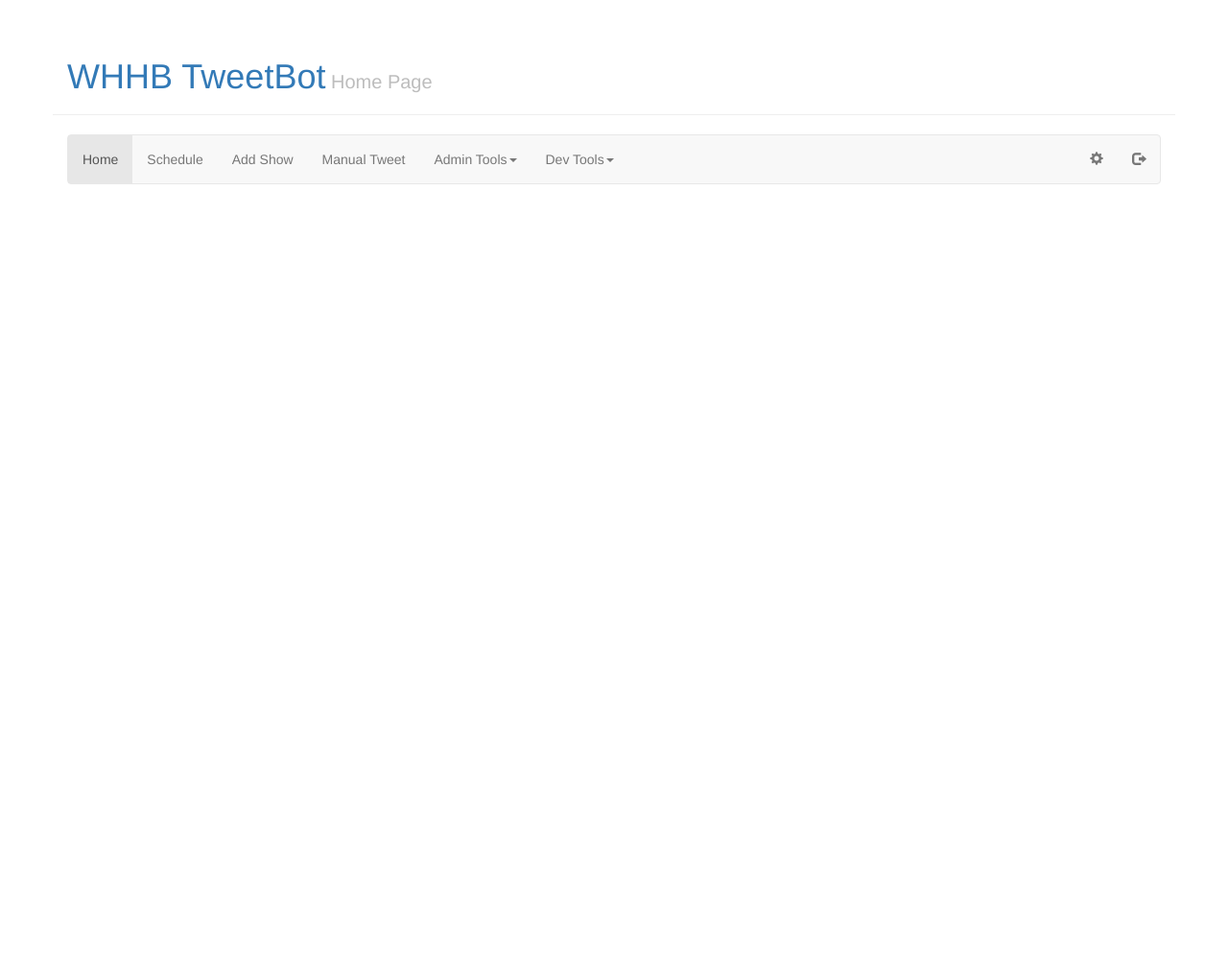
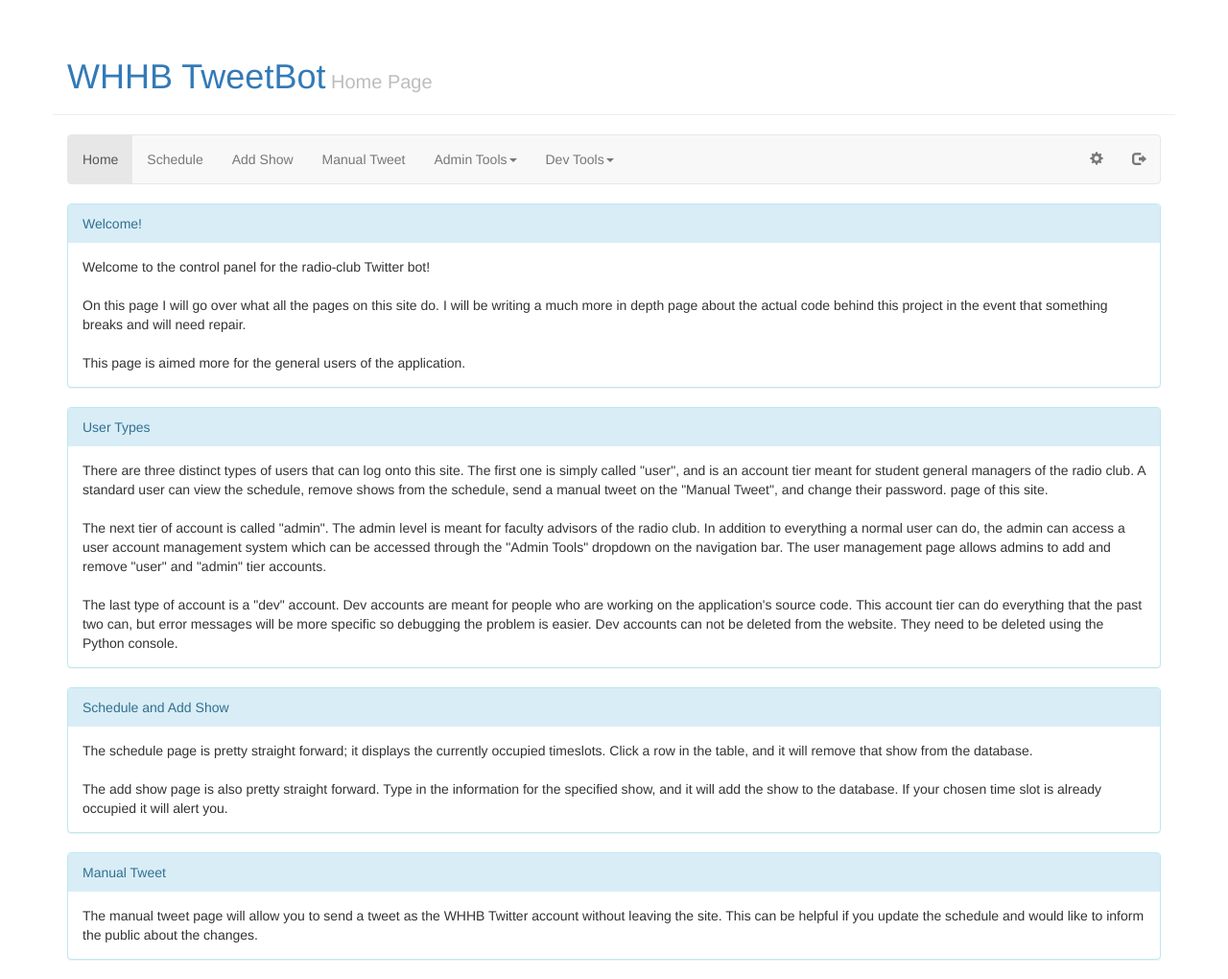
Before and after one commit to naliuj/WHHB-Twitter-Bot, a Flask app: page / in a window 1280 px wide. Shown: the whole page at 96% size. Before the commit the page ends 192 px from the top, so only its background shows below. Run offline with Flask 2, Linux system fonts and the light colour scheme; the visitor is signed in with stand-in values (Sample User, id 1); some libraries are stand-ins or nearby versions.

Commit message:
updated index.html

```diff
--- a/templates/index.html
+++ b/templates/index.html
@@ -3,4 +3,54 @@
 {% for message in get_flashed_messages() %}
 <div class="alert alert-info">{{ message }}</div>
 {% endfor %}
+<div class="panel-group" id="intro">
+	<div class="panel panel-info">
+		<div class="panel-heading">Welcome!</div>
+		<div class="panel-body">
+			Welcome to the control panel for the radio-club Twitter bot!<br><br>
+			On this page I will go over what all the pages on this site do. I will be writing a much more in depth page
+			about the actual code behind this project in the event that something breaks and will need repair.<br><br>
+			This page is aimed more for the general users of the application.
+		</div>
+	</div>
+</div>
+<div class="panel-group" id="account-types">
+	<div class="panel panel-info">
+		<div class="panel-heading">User Types</div>
+		<div class="panel-body">
+			There are three distinct types of users that can log onto this site. The first one is simply called "user", and is
+			an account tier meant for student general managers of the radio club. A standard user can view the schedule, remove
+			shows from the schedule, send a manual tweet on the "Manual Tweet", and change their password.
+			page of this site.<br><br>
+			The next tier of account is called "admin". The admin level is meant for faculty advisors of the radio club. In
+			addition to everything a normal user can do, the admin can access a user account management system which can be
+			accessed through the "Admin Tools" dropdown on the navigation bar. The user management page allows admins to
+			add and remove "user" and "admin" tier accounts.<br><br>
+			The last type of account is a "dev" account. Dev accounts are meant for people who are working on the application's
+			source code. This account tier can do everything that the past two can, but error messages will be more specific
+			so debugging the problem is easier. Dev accounts can not be deleted from the website. They need to be deleted using
+			the Python console.
+		</div>
+	</div>
+</div>
+<div class="panel-group" id="schedule-and-add-show">
+	<div class="panel panel-info">
+		<div class="panel-heading">Schedule and Add Show</div>
+		<div class="panel-body">
+			The schedule page is pretty straight forward; it displays the currently occupied timeslots. Click a row in the
+			table, and it will remove that show from the database.<br><br>
+			The add show page is also pretty straight forward. Type in the information for the specified show, and it will
+			add the show to the database. If your chosen time slot is already occupied it will alert you.
+		</div>
+	</div>
+</div>
+<div class="panel-group" id="manual-tweet">
+	<div class="panel panel-info">
+		<div class="panel-heading">Manual Tweet</div>
+		<div class="panel-body">
+			The manual tweet page will allow you to send a tweet as the WHHB Twitter account without leaving the site. This
+			can be helpful if you update the schedule and would like to inform the public about the changes.
+		</div>
+	</div>
+</div>
 {% endblock %}
```
